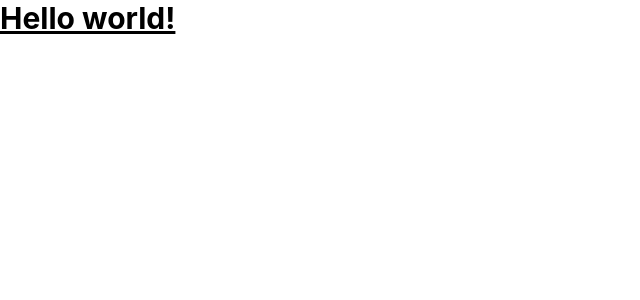
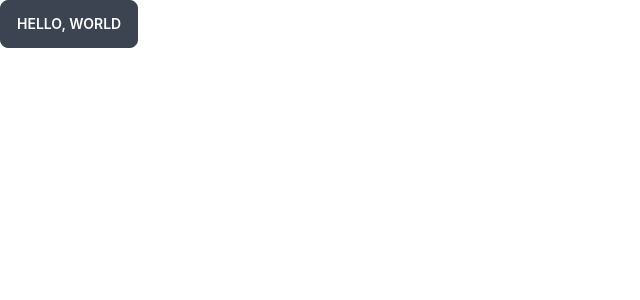
Before and after one commit to localhost5001/todolist, a React (Vite) app in the folder web/: page / in a window 1280 px wide. Shown: the top 300 px of the page, without its empty margins (0-640 px from the left). Built offline with nearby package versions, Linux system fonts and the light colour scheme.

Commit message:
web: install daisyUI

```diff
--- a/web/package.json
+++ b/web/package.json
@@ -8,6 +8,7 @@
     "preview": "vite preview"
   },
   "dependencies": {
+    "daisyui": "^2.17.0",
     "react": "^18.0.0",
     "react-dom": "^18.0.0"
   },
--- a/web/src/App.tsx
+++ b/web/src/App.tsx
@@ -1,5 +1,4 @@
 import { useState } from 'react'
-import logo from './logo.svg'
 import './App.css'
 
 function App() {
@@ -7,9 +6,7 @@ function App() {
 
   return (
     <div>
-      <h1 className="text-3xl font-bold underline">
-        Hello world!
-      </h1>
+      <button className='btn'>Hello, world</button>
     </div>
   )
 }
--- a/web/tailwind.config.js
+++ b/web/tailwind.config.js
@@ -7,5 +7,5 @@ module.exports = {
   theme: {
     extend: {},
   },
-  plugins: [],
+  plugins: [require("daisyui")],
 }
```
Also changed, not shown: 1 other file (tests, documents, lock files or other folders).
